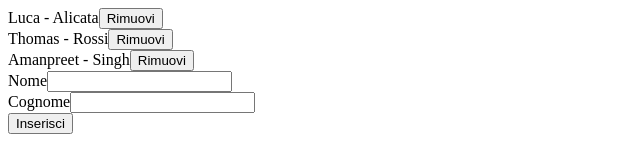
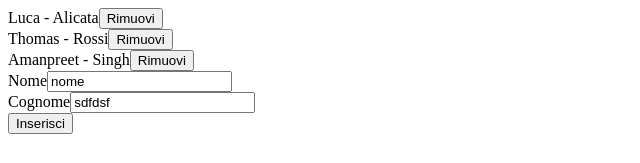
Before and after one commit to LukeSkywa/EsercitazioneBergamo2, an Angular app: page /home in a window 1280 px wide. Shown: the top 163 px of the page, without its empty margins (0-640 px from the left). Built offline with nearby package versions, Linux system fonts and the light colour scheme.

Commit message:
utilizzo control value accessor

```diff
--- a/src/app/components/home/home.component.html
+++ b/src/app/components/home/home.component.html
@@ -4,7 +4,7 @@
 </div>
 
 <form [formGroup]="userForm" (ngSubmit)="addItem()">
-    <app-input-text [label]="'Nome'" [controlName]="'name'" [parentForm]="userForm"></app-input-text>
-    <app-input-text [label]="'Cognome'" [controlName]="'surname'" [parentForm]="userForm"></app-input-text>
+    <app-input-text [label]="'Nome'" formControlName="name"></app-input-text>
+    <app-input-text [label]="'Cognome'" formControlName="surname"></app-input-text>
     <button type="submit">Inserisci</button>
 </form>
--- a/src/app/components/home/home.component.ts
+++ b/src/app/components/home/home.component.ts
@@ -19,8 +19,8 @@ export class HomeComponent implements OnInit {
 
   constructor(private fb: FormBuilder) {
     this.userForm = this.fb.group({
-      name: '',
-      surname: ''
+      name: 'nome',
+      surname: 'sdfdsf'
     })
   }
 
--- a/src/app/components/input-text/input-text.component.html
+++ b/src/app/components/input-text/input-text.component.html
@@ -1,4 +1,5 @@
-<div [formGroup]="parentForm">
+<div>
     <label for="input">{{label}}</label>
-    <input id="input" [formControlName]="controlName">
+    <input id="input" [value]="inputValue" (input)="setInputValue($event.target.value)"
+    (blur)="onTouched()">
 </div>
--- a/src/app/components/input-text/input-text.component.ts
+++ b/src/app/components/input-text/input-text.component.ts
@@ -1,23 +1,42 @@
-import { Component, OnInit, Input } from '@angular/core';
-import { FormGroup } from '@angular/forms';
+import { Component, OnInit, Input, forwardRef } from '@angular/core';
+import { FormGroup, ControlValueAccessor, NG_VALUE_ACCESSOR } from '@angular/forms';
 
 @Component({
   selector: 'app-input-text',
   templateUrl: './input-text.component.html',
-  styleUrls: ['./input-text.component.scss']
+  styleUrls: ['./input-text.component.scss'],
+  providers: [
+    {
+      provide: NG_VALUE_ACCESSOR,
+      useExisting: forwardRef(() => InputTextComponent),
+      multi: true
+    }]
 })
-export class InputTextComponent implements OnInit {
+export class InputTextComponent implements OnInit, ControlValueAccessor {
 
-  @Input()
-  parentForm: FormGroup;
+  inputValue: string;
+  onChange: (value) => void;
+  onTouched: () => void;
 
   @Input()
   label: string;
 
-  @Input()
-  controlName: string;
+  constructor() { }
 
-  constructor() { }
+  writeValue(value: string): void {
+    this.inputValue = value;
+  }
+  registerOnChange(fn: any): void {
+    this.onChange = fn;
+  }
+  registerOnTouched(fn: any): void {
+    this.onTouched = fn;
+  }
+
+  setInputValue(value: string){
+    this.inputValue = value;
+    this.onChange(this.inputValue);
+  }
 
   ngOnInit(): void {
   }
```
